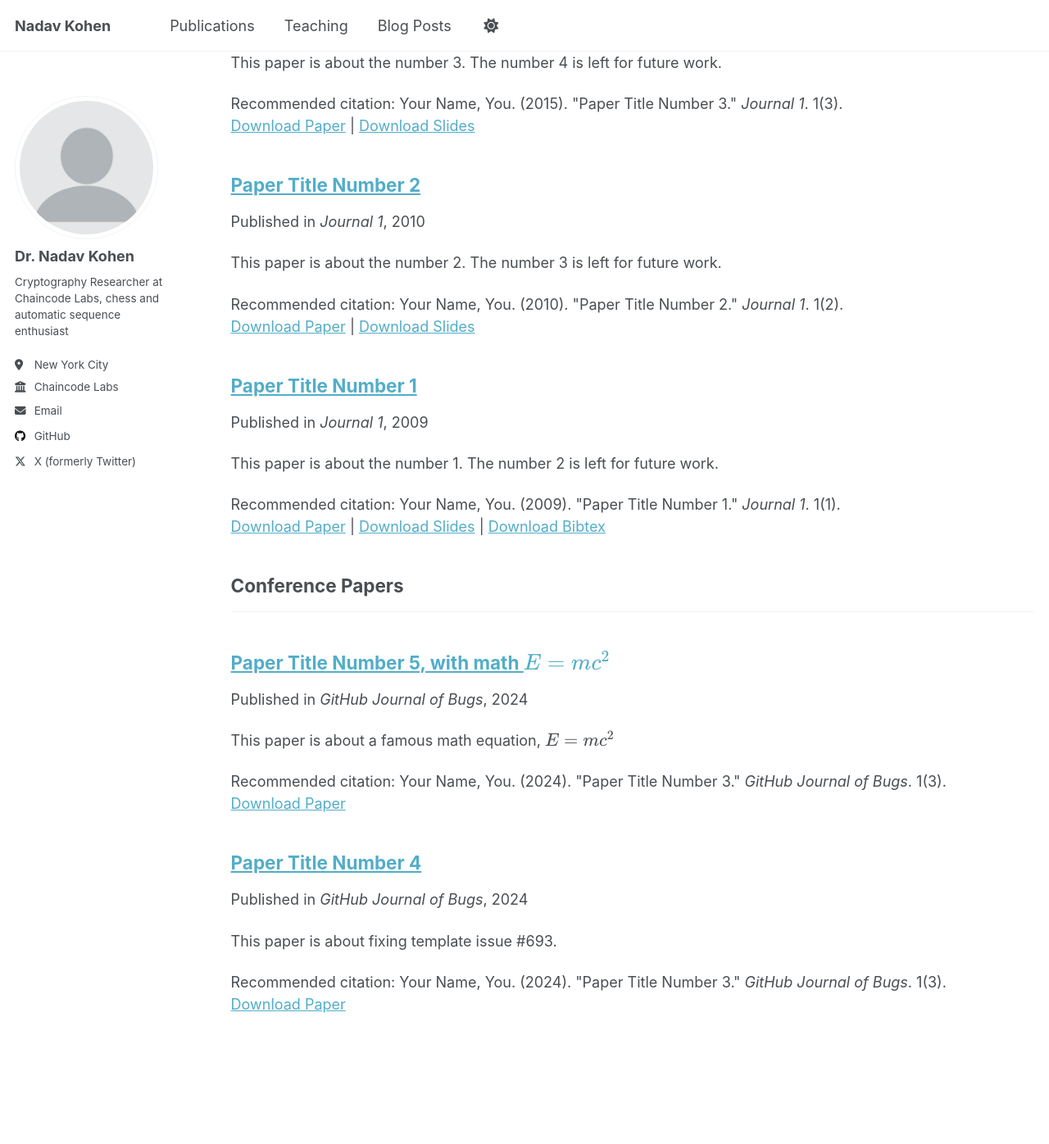
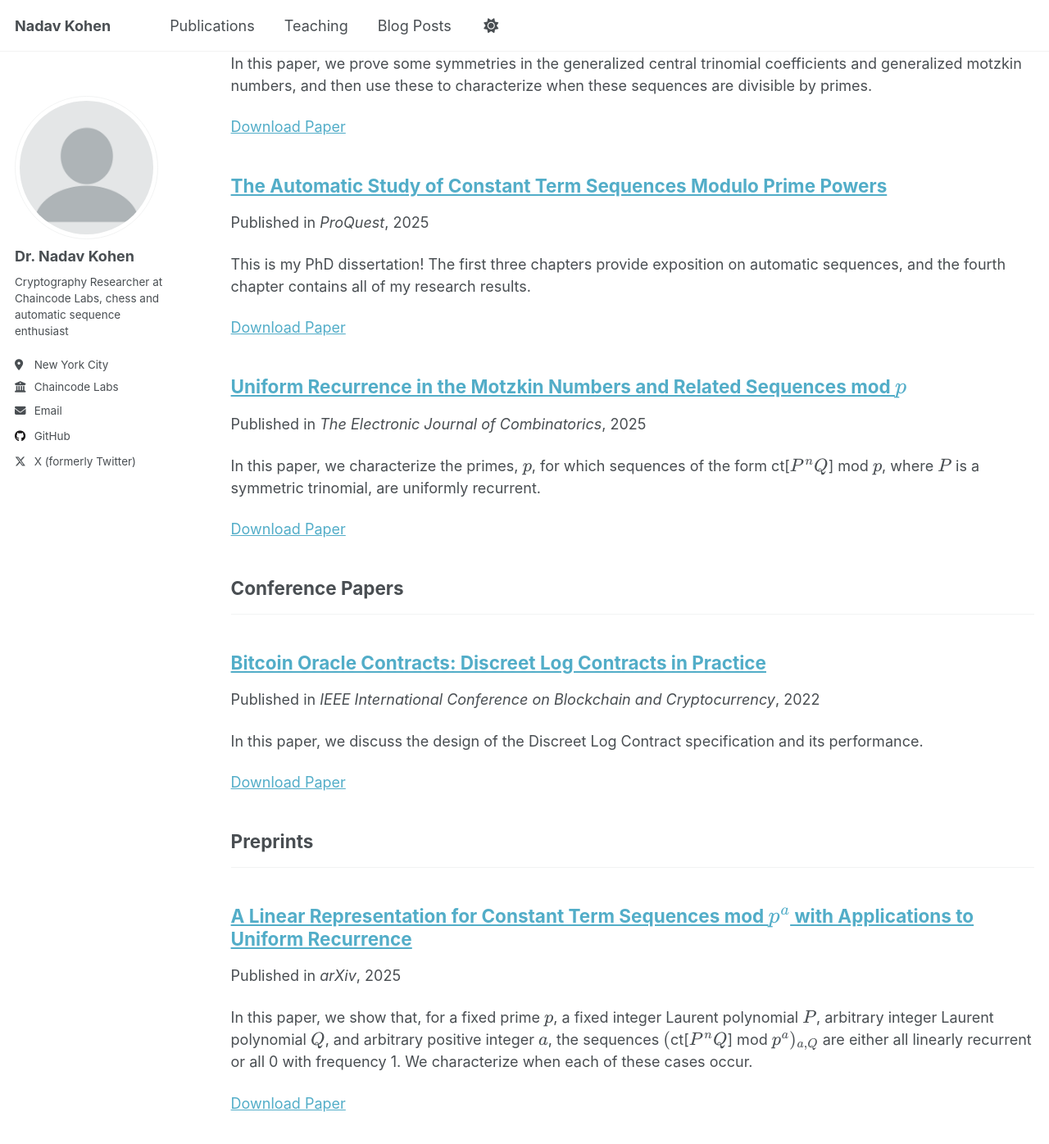
Before and after one commit to nkohen/nkohen.github.io, a Jekyll site: the page built from _pages/publications.html, in a window 1280 px wide and 1400 px high, scrolled down 296 px. Shown: the top 1396 px of the window at 82% size. Built offline with Jekyll 4.4.1, drawn with Linux system fonts in a browser that asks for light colours; a script that is not in the unit is left out; some of the changed text lies outside the part shown.

Commit message:
Created publications page.

```diff
--- a/_config.yml
+++ b/_config.yml
@@ -87,6 +87,8 @@ publication_category:
     title: 'Journal Articles'
   conferences:
     title: 'Conference Papers'
+  preprints:
+    title: 'Preprints'
 
 # Site Settings
 teaser                   :  # filename of teaser fallback teaser image placed in /images/ for social media previews
--- a/_publications/2009-10-01-paper-title-number-1.md
+++ /dev/null
@@ -1,14 +0,0 @@
----
-title: "Paper Title Number 1"
-collection: publications
-category: manuscripts
-permalink: /publication/2009-10-01-paper-title-number-1
-excerpt: 'This paper is about the number 1. The number 2 is left for future work.'
-date: 2009-10-01
-venue: 'Journal 1'
-slidesurl: 'https://academicpages.github.io/files/slides1.pdf'
-paperurl: 'https://academicpages.github.io/files/paper1.pdf'
-bibtexurl: 'https://academicpages.github.io/files/bibtex1.bib'
-citation: 'Your Name, You. (2009). &quot;Paper Title Number 1.&quot; <i>Journal 1</i>. 1(1).'
----
-The contents above will be part of a list of publications, if the user clicks the link for the publication than the contents of section will be rendered as a full page, allowing you to provide more information about the paper for the reader. When publications are displayed as a single page, the contents of the above "citation" field will automatically be included below this section in a smaller font.
--- a/_publications/2010-10-01-paper-title-number-2.md
+++ /dev/null
@@ -1,14 +0,0 @@
----
-title: "Paper Title Number 2"
-collection: publications
-category: manuscripts
-permalink: /publication/2010-10-01-paper-title-number-2
-excerpt: 'This paper is about the number 2. The number 3 is left for future work.'
-date: 2010-10-01
-venue: 'Journal 1'
-slidesurl: 'https://academicpages.github.io/files/slides2.pdf'
-paperurl: 'https://academicpages.github.io/files/paper2.pdf'
-citation: 'Your Name, You. (2010). &quot;Paper Title Number 2.&quot; <i>Journal 1</i>. 1(2).'
----
-
-The contents above will be part of a list of publications, if the user clicks the link for the publication than the contents of section will be rendered as a full page, allowing you to provide more information about the paper for the reader. When publications are displayed as a single page, the contents of the above "citation" field will automatically be included below this section in a smaller font.
--- a/_publications/2015-10-01-paper-title-number-3.md
+++ /dev/null
@@ -1,14 +0,0 @@
----
-title: "Paper Title Number 3"
-collection: publications
-category: manuscripts
-permalink: /publication/2015-10-01-paper-title-number-3
-excerpt: 'This paper is about the number 3. The number 4 is left for future work.'
-date: 2015-10-01
-venue: 'Journal 1'
-slidesurl: 'https://academicpages.github.io/files/slides3.pdf'
-paperurl: 'https://academicpages.github.io/files/paper3.pdf'
-citation: 'Your Name, You. (2015). &quot;Paper Title Number 3.&quot; <i>Journal 1</i>. 1(3).'
----
-
-The contents above will be part of a list of publications, if the user clicks the link for the publication than the contents of section will be rendered as a full page, allowing you to provide more information about the paper for the reader. When publications are displayed as a single page, the contents of the above "citation" field will automatically be included below this section in a smaller font.
--- /dev/null
+++ b/_publications/2020-10-18-a-projective-representation-of-the-modular-group.md
@@ -0,0 +1,14 @@
+---
+title: "A Projective Representation of the Modular Group"
+collection: publications
+category: preprints
+permalink: /publication/2020-10-18-a-projective-representation-of-the-modular-group
+excerpt: 'In this paper, we calculate the trace and determinant of matrices representing the $$SL_2(\mathbb{Z})$$-action on $$\mathcal{W}_q$$. This is the result of my undergraduate research under the supervision of Prof. Charles Frohman.'
+date: 2020-10-18
+venue: 'arXiv'
+paperurl: 'https://arxiv.org/abs/2010.08894'
+---
+
+Quantum Teichmuller theory assigns invariants to three-manifolds via projective representations of mapping class groups derived from the representation of a noncommutative torus. Here, we focus on a representation of the simplest non-commutative torus which remains fixed by all elements of the mapping class group of the torus, $$SL_2(\mathbb{Z})$$. Also known as the modular group. We use this representation to associate a matrix to each element of $$SL_2(\mathbb{Z})$$; we then compute the trace and determinant of the associated matrix.
+
+[Published here](https://arxiv.org/abs/2010.08894).
--- /dev/null
+++ b/_publications/2020-10-18-consecutive-radio-labeling-of-hamming-graphs.md
@@ -0,0 +1,14 @@
+---
+title: "Consecutive Radio Labeling of Hamming Graphs"
+collection: publications
+category: preprints
+permalink: /publication/2020-10-18-consecutive-radio-labeling-of-hamming-graphs
+excerpt: 'In this paper, we show provide a consecutive radio labeling for $$K_3^4$$. This is the result of the research I conducted in high school under the supervision of Prof. Maggy Tomova.'
+date: 2020-10-18
+venue: 'arXiv'
+paperurl: 'https://arxiv.org/abs/2010.08904'
+---
+
+For a graph $$G$$, a $$k$$-radio labeling of $$G$$ is the assignment of positive integers to the vertices of $$G$$ such that the closer two vertices are on the graph, the greater the difference in labels is required to be. Specifically, $$\vert f(u)−f(v)\vert\geq k+1−d(u,v)$$ where $$f(u)$$ is the label on a vertex $$u$$ in $$G$$. Here, we consider the case when $$G$$ is the Cartesian products of complete graphs. Specifically we wish to find optimal labelings that use consecutive integers and determine when this is possible. We build off of a paper by Amanda Niedzialomski and construct a framework for discovering consecutive radio labelings for Hamming Graphs, starting with the smallest unknown graph, $$K_3^4, for which we provide an optimal labeling using our construction.
+
+[Published here](https://arxiv.org/abs/2010.08904).
--- /dev/null
+++ b/_publications/2022-06-29-bitcoin-oracle-contracts-discreet-log-contracts-in-practice.md
@@ -0,0 +1,14 @@
+---
+title: "Bitcoin Oracle Contracts: Discreet Log Contracts in Practice"
+collection: publications
+category: conferences
+permalink: /publication/2022-06-29-bitcoin-oracle-contracts-discreet-log-contracts-in-practice
+excerpt: 'In this paper, we discuss the design of the Discreet Log Contract specification and its performance.'
+date: 2022-06-29
+venue: 'IEEE International Conference on Blockchain and Cryptocurrency'
+paperurl: 'https://ieeexplore.ieee.org/document/9805512'
+---
+
+Contracts established on a blockchain remove the need for intermediary third parties, but usually require external data to decide on an outcome, provided by a so-called oracle. Discreet Log Contracts were proposed as a way to establish such contracts on the Bitcoin blockchain without requiring interaction with an oracle, increasing the privacy of the contracting parties. To enable cross-compatible implementations to be developed, a specification effort was carried out, that led to various improvements over and additions to the original proposal. In particular, we present in this paper a simpler protocol making use of adaptor signatures, detail the handling of contracts with numerical outcomes, and how to create them using multiple oracles. We also provide some algorithmic optimizations to speed up contract creation and experimental results on performance highlighting their impact and demonstrating the useability of the overall system.
+
+[Published here](https://ieeexplore.ieee.org/document/9805512).
--- /dev/null
+++ b/_publications/2025-03-27-a-linear-representation-for-constant-term-sequences-mod-pa-with-applications-to-uniform-recurrence.md
@@ -0,0 +1,14 @@
+---
+title: "A Linear Representation for Constant Term Sequences mod $$p^a$$ with Applications to Uniform Recurrence"
+collection: publications
+category: preprints
+permalink: /publication/2025-03-27-a-linear-representation-for-constant-term-sequences-mod-pa-with-applications-to-uniform-recurrence
+excerpt: 'In this paper, we show that, for a fixed prime $$p$$, a fixed integer Laurent polynomial $$P$$, arbitrary integer Laurent polynomial $$Q$$, and arbitrary positive integer $$a$$, the sequences $$($$ct[$$P^nQ$$] mod $$p^a)_{a, Q}$$ are either all linearly recurrent or all 0 with frequency 1. We characterize when each of these cases occur.'
+date: 2025-03-27
+venue: 'arXiv'
+paperurl: 'https://arxiv.org/abs/2503.21988'
+---
+
+Many integer sequences including the Catalan numbers, Motzkin numbers, and the Apéry numbers can be expressed in the form ConstantTermOf[$$P^nQ$$] for Laurent polynomials $$P$$ and $$Q$$. These are often called "constant term sequences". In this paper, we characterize the prime powers, $$p^a$$, for which sequences of this form modulo $$p^a$$, and others built out of these sequences, are uniformly recurrent. For all other prime powers, we show that the frequency of 0 is 1. This is accomplished by introducing a novel linear representation of constant term sequences modulo $$p^a$$, which is of independent interest.
+
+[Published here](https://arxiv.org/abs/2503.21988).
--- /dev/null
+++ b/_publications/2025-06-06-uniform-recurrence-in-the-motzkin-numbers-and-related-sequences-mod-p.md
@@ -0,0 +1,13 @@
+---
+title: "Uniform Recurrence in the Motzkin Numbers and Related Sequences mod $$p$$"
+collection: publications
+category: manuscripts
+permalink: /publication/2025-06-06-uniform-recurrence-in-the-motzkin-numbers-and-related-sequences-mod-p
+excerpt: 'In this paper, we characterize the primes, $$p$$, for which sequences of the form ct[$$P^nQ$$] mod $$p$$, where $$P$$ is a symmetric trinomial, are uniformly recurrent.'
+date: 2025-06-06
+venue: 'The Electronic Journal of Combinatorics'
+paperurl: 'https://www.combinatorics.org/ojs/index.php/eljc/article/view/v32i2p44'
+---
+Many famous integer sequences, including the Catalan numbers and the Motzkin numbers, can be expressed as the constant terms of the polynomials $$P(x)^nQ(x)$$ for some Laurent polynomial $$Q$$, and symmetric Laurent trinomial $$P$$. In this paper, we characterize the primes for which sequences of this form are uniformly recurrent modulo $$p$$. For all other primes, we show that the set of indices for which our sequences are congruent to $$0$$ has density $$1$$. This is accomplished by showing that the study of these sequences mod $$p$$ can be reduced to the study of the generalized central trinomial coefficients, which are well-behaved mod $$p$$.
+
+[Published here](https://www.combinatorics.org/ojs/index.php/eljc/article/view/v32i2p44).
--- a/_publications/2025-06-08-paper-title-number-5.md
+++ /dev/null
@@ -1,13 +0,0 @@
----
-title: "Paper Title Number 5, with math $$E=mc^2$$"
-collection: publications
-category: conferences
-permalink: /publication/2024-02-17-paper-title-number-4
-excerpt: 'This paper is about a famous math equation, $$E=mc^2$$'
-date: 2024-02-17
-venue: 'GitHub Journal of Bugs'
-paperurl: 'https://academicpages.github.io/files/paper3.pdf'
-citation: 'Your Name, You. (2024). &quot;Paper Title Number 3.&quot; <i>GitHub Journal of Bugs</i>. 1(3).'
----
-
-Using [MathJax](https://www.mathjax.org/) in the description is supported - $$E=mc^2$$ - however, the use must be mindful that the default delimiters are `$$...$$` and `\\[...\\]` which differs from the `$...$` that is typically expected.
--- /dev/null
+++ b/_publications/2025-12-16-the-automatic-study-of-constant-term-sequences-modulo-prime-powers.md
@@ -0,0 +1,16 @@
+---
+title: "The Automatic Study of Constant Term Sequences Modulo Prime Powers"
+collection: publications
+category: manuscripts
+permalink: /publication/2025-12-16-the-automatic-study-of-constant-term-sequences-modulo-prime-powers
+excerpt: 'This is my PhD dissertation! The first three chapters provide exposition on automatic sequences, and the fourth chapter contains all of my research results.'
+date: 2025-12-16
+venue: 'ProQuest'
+paperurl: 'https://www.proquest.com/docview/3290534952'
+---
+
+In this thesis, we examine integer sequences arising as coefficients of the powers of a multivariate Laurent polynomial. We provide multiple motivations for studying these sequences, and in particular, we focus on their prime power residues as a special class of automatic sequences. We use this perspective to study the frequencies of residues in these sequences and classify the constant term sequences modulo prime powers that are uniformly recurrent.
+
+[Published here](https://www.proquest.com/docview/3290534952).
+
+[Defense video here](https://iu.mediaspace.kaltura.com/media/t/1_s5lfq1pq).
--- /dev/null
+++ b/_publications/2026-01-19-density-and-symmetry-in-the-generalized-motzkin-numbers-modulo-p.md
@@ -0,0 +1,14 @@
+---
+title: "Density and Symmetry in the Generalized Motzkin Numbers Modulo $$p$$"
+collection: publications
+category: manuscripts
+permalink: /publication/2026-01-19-density-and-symmetry-in-the-generalized-motzkin-numbers-modulo-p
+excerpt: 'In this paper, we prove some symmetries in the generalized central trinomial coefficients and generalized motzkin numbers, and then use these to characterize when these sequences are divisible by primes.'
+date: 2026-01-19
+venue: 'Integers'
+paperurl: 'https://math.colgate.edu/~integers/vol26.html'
+---
+
+We prove a new functional equation for the generalized Motzkin numbers modulo a prime: $$M_{p-3-n}^{a,b} \equiv (b^2 - 4a^2)^{\frac{p-3}{2}-n}M_n^{a,b}\pmod p$$. We also give a formula for the density of 0 in the sequence of generalized Motzkin numbers modulo a prime, $$p$$, in terms of the first $$p$$ generalized central trinomial coefficients $$T_n^{a,b}\bmod p$$ (with $$n<p$$). We apply our method to various other sequences to obtain similar formulas. THese formulas provide easy-to-compute tight lower bounds for the density of 0 in our sequences modulo primes. THey also reveal an unexpected connection between the Riordan numbers and the number of directed animals of size $$n$$. Along the way, we provide a general characterization of the $$n$$ such that $$p\mid M_n^{a,b}$$, which generalizes previous results of Deutsch and Sagan.
+
+[Published here](https://math.colgate.edu/~integers/vol26.html).
```
Also changed, not shown: _publications/2024-02-17-paper-title-number-4.md (deleted, +0 -13 lines).
